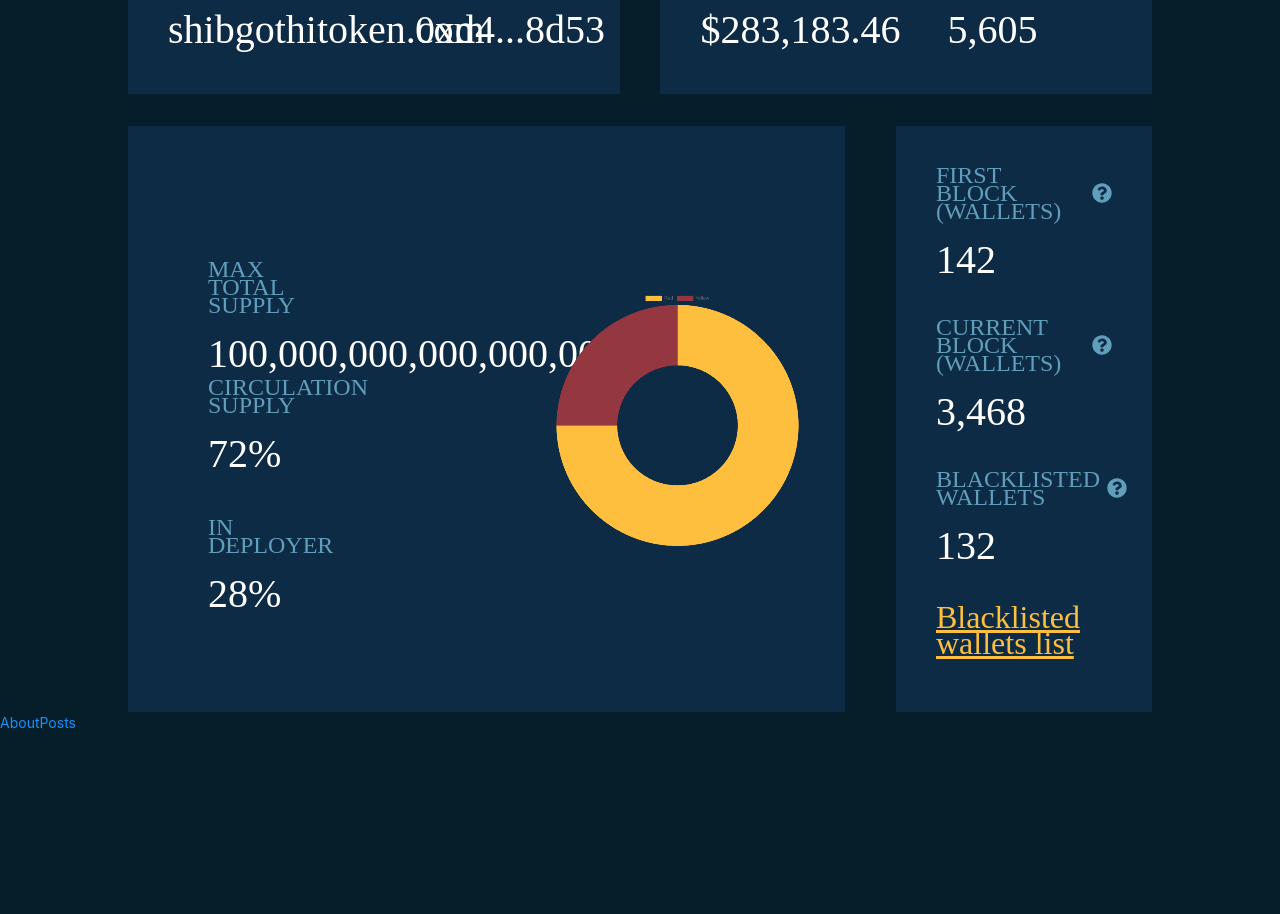
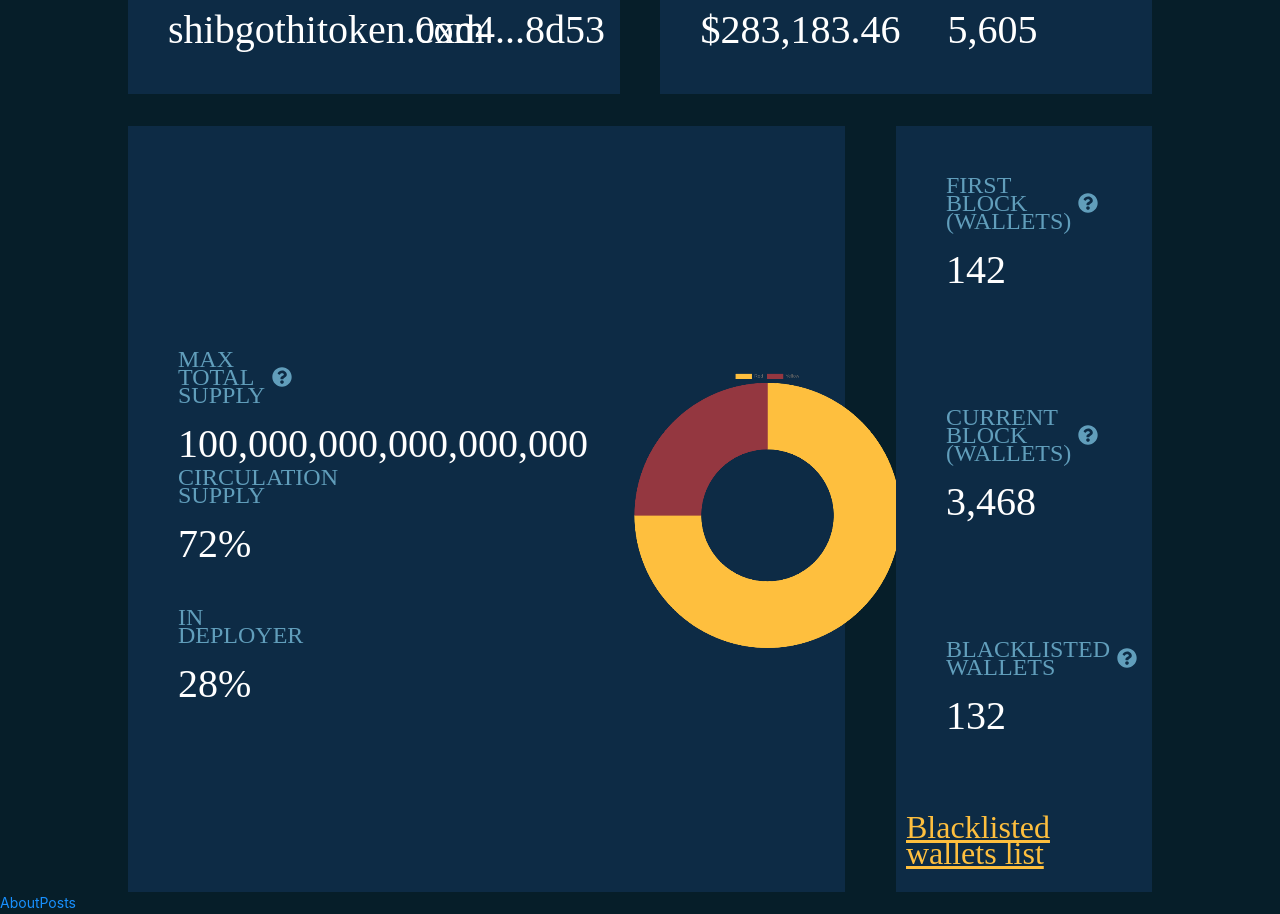
Before and after one commit to TukhtayevaRoziya/test_project, a Next.js app: page / in a window 1280 px wide. Shown: the part 740-1654 px from the top of the page. Before the commit the page ends 1474 px from the top, so only its background shows below. Built offline with nearby package versions, Linux system fonts and the light colour scheme.

Commit message:
some fix files

```diff
--- a/components/analytics/Analytics.jsx
+++ b/components/analytics/Analytics.jsx
@@ -1,12 +1,11 @@
 import { RiArrowDropLeftLine } from "react-icons/ri";
-import Image from "next/image";
 
 import { AnalyticsBoxes } from "./AnalyticsBoxes";
 
+import {ChartBox} from './chart/Chart'
 
 import styles from "./Analytics.module.css";
 import "antd/dist/antd.css";
-import { AChart } from './chart/Chart';
 
 export const Analytics = () => {
   return (
@@ -40,55 +39,7 @@ export const Analytics = () => {
             txt4={"5,605"}
           />
         </div>
-        <div
-          className={
-            styles.analytics__body__block__diagramma_box +
-            " " +
-            styles.analytics__body__block__box
-          }
-        >
-          <div className={ styles.analytics__body__block__diagramma_box__text_block}>
-
-          <AnalyticsBoxes
-            title1={"Max Total Supply"}
-            txt1={"100,000,000,000,000,000"}
-            title3={"Circulation supply"}
-            txt3={"72%"}
-            btnClass={styles.btn}
-          />
-          <div className={styles.analytics__body__block__box__titles + ' ' + styles.analytics__body__block__diagramma_box__title}>
-            <div>
-              <p>in deployer</p>
-              <h3>28%</h3>
-            </div>
-          </div>
-          </div>
-          <AChart />
-        </div>
-        <div
-          className={
-            styles.analytics__body__block__desc_block +
-            " " +
-            styles.analytics__body__block__box
-          }
-        >
-          <div className={ styles.analytics__body__block__diagramma_box__text_block}>
-
-          <AnalyticsBoxes
-            title1={"first block (wallets)"}
-            txt1={"142"}
-          />
-          <AnalyticsBoxes
-            title1={"current block (wallets)"}
-            txt1={"3,468"}
-          />
-          <AnalyticsBoxes
-            title1={"Blacklisted wallets"}
-            txt1={"132"}
-          />
-          <h1 className={styles.analytics__body__block__desc_block__list_text}>Blacklisted wallets list</h1>
-          </div>
-        </div>
+       <ChartBox />
       </div>
     </div>
   );
--- a/components/analytics/Analytics.module.css
+++ b/components/analytics/Analytics.module.css
@@ -121,67 +121,3 @@
 .btn{
   display: none;
 }
-
-.analytics__body__block__diagramma_box{
-  width: 70% !important;
-  margin-top: 2rem;
-  display: flex;
-  align-items: center;
-  justify-content: space-between;
-}
-
-.analytics__body__block__diagramma_box span{
-  margin-right: 40px !important;
-  height: 80% !important;
-}
-
-.analytics__body__block__diagramma_box canvas{
-  width: 40% !important;
-  height: auto !important
-}
-
-.analytics__body__block__diagramma_box__title{
-  padding-left: 40px;
-  width: 30%
-}
-
-.analytics__body__block__diagramma_box__text_block{
-  width: 40%;
-}
-
-.analytics__body__block__diagramma_box__text_block .analytics__body__block__box{
-  width: 100% !important
-}
-
-.analytics__body__block__desc_block{
-  width: 25%;
-  margin-top: 2rem;
-}
-
-.analytics__body__block__desc_block .analytics__body__block__box{
-   padding: 0 !important;
-   width: 100%
-}
-
-.analytics__body__block__desc_block .analytics__body__block__box__titles div:first-child {
-  width: 100%
-}
-.analytics__body__block__desc_block .analytics__body__block__diagramma_box__text_block{
-  width: 100%
-}
-
-.analytics__body__block__desc_block__list_text{
-  font-family: 'Mini Pixel-7';
-font-style: normal;
-font-weight: 400;
-font-size: 32px;
-line-height: 26px;
-/* identical to box height, or 81% */
-
-text-decoration-line: underline;
-
-/* yellow */
-
-color: #FEBF3E;
-
-}
--- a/components/analytics/chart/Chart.jsx
+++ b/components/analytics/chart/Chart.jsx
@@ -1,6 +1,10 @@
 import React from 'react';
 import { Chart as ChartJS, ArcElement, Tooltip, Legend } from 'chart.js';
 import { Doughnut } from 'react-chartjs-2';
+
+import { AnalyticsBoxes } from './../AnalyticsBoxes';
+
+import styles from "./Chart.module.css";
 
 ChartJS.register(ArcElement, Tooltip, Legend);
 
@@ -27,3 +31,48 @@ const data = {
 export const AChart = () => {
   return <Doughnut data={data} />;
 }
+
+export const ChartBox = () =>{
+  return(
+    <><div
+      className={styles.analytics__body__block__diagramma_box +
+        " " +
+        styles.analytics__body__block__box}
+    >
+      <div className={styles.analytics__body__block__diagramma_box__text_block}>
+
+        <AnalyticsBoxes
+          title1={"Max Total Supply"}
+          txt1={"100,000,000,000,000,000"}
+          title3={"Circulation supply"}
+          txt3={"72%"}
+          btnClass={styles.btn} />
+        <div className={styles.analytics__body__block__box__titles + ' ' + styles.analytics__body__block__diagramma_box__title}>
+          <div>
+            <p>in deployer</p>
+            <h3>28%</h3>
+          </div>
+        </div>
+      </div>
+      <AChart />
+    </div><div
+      className={styles.analytics__body__block__desc_block +
+        " " +
+        styles.analytics__body__block__box}
+    >
+        <div className={styles.analytics__body__block__diagramma_box__text_block}>
+
+          <AnalyticsBoxes
+            title1={"first block (wallets)"}
+            txt1={"142"} />
+          <AnalyticsBoxes
+            title1={"current block (wallets)"}
+            txt1={"3,468"} />
+          <AnalyticsBoxes
+            title1={"Blacklisted wallets"}
+            txt1={"132"} />
+          <h1 className={styles.analytics__body__block__desc_block__list_text}>Blacklisted wallets list</h1>
+        </div>
+      </div></>
+  )
+}
--- /dev/null
+++ b/components/analytics/chart/Chart.module.css
@@ -0,0 +1,113 @@
+.analytics__body__block__diagramma_box{
+  width: 70% !important;
+  margin-top: 2rem;
+  display: flex;
+  align-items: center;
+  justify-content: space-between;
+}
+
+.analytics__body__block__diagramma_box span{
+  margin-right: 40px !important;
+  height: 80% !important;
+}
+
+.analytics__body__block__diagramma_box canvas{
+  width: 40% !important;
+  height: auto !important
+}
+
+.analytics__body__block__diagramma_box__text_block{
+  width: 100%;
+}
+
+.analytics__body__block__diagramma_box__text_block .analytics__body__block__box{
+  width: 100% !important
+}
+
+.analytics__body__block__desc_block .analytics__body__block__diagramma_box__text_block{
+  width: 100%
+}
+
+
+.analytics__body__block__box__titles {
+  width: 100%;
+  display: flex;
+  justify-content: flex-start;
+}
+
+.analytics__body__block__box__titles div:first-child {
+  width: 60%;
+}
+
+.analytics__body__block__box__titles div p {
+  font-family: "Mini Pixel-7";
+  font-style: normal;
+  font-weight: 400;
+  font-size: 24px;
+  line-height: 18px;
+  text-align: center;
+  text-transform: uppercase;
+  color: #619ebb;
+  text-align: left;
+  display: flex;
+  align-items: center;
+}
+
+.analytics__body__block__box__titles div p button {
+  font-size: 20px;
+  margin-left: 7px;
+}
+
+.analytics__body__block__box__titles div h3 {
+  font-family: "Mini Pixel-7";
+  font-style: normal;
+  font-weight: 400;
+  font-size: 40px;
+  line-height: 32px;
+  text-align: left;
+
+  color: #ffffff;
+  margin: 8px 0px;
+}
+
+.analytics__body__block__diagramma_box__title{
+  padding-left: 40px;
+  width: 30%
+}
+
+
+.analytics__body__block__desc_block{
+  width: 25% !important;
+  margin-top: 2rem;
+}
+
+.analytics__body__block__desc_block .analytics__body__block__box{
+   padding: 0 !important;
+   width: 100%
+}
+
+.analytics__body__block__desc_block .analytics__body__block__box__titles div:first-child {
+  width: 100%
+}
+
+.analytics__body__block__desc_block__list_text{
+  font-family: 'Mini Pixel-7';
+font-style: normal;
+font-weight: 400;
+font-size: 32px;
+line-height: 26px;
+/* identical to box height, or 81% */
+
+text-decoration-line: underline;
+
+/* yellow */
+
+color: #FEBF3E;
+
+}
+
+.analytics__body__block__box {
+  width: 100%;
+  padding: 10px;
+  background: #0d2b45;
+}
```
